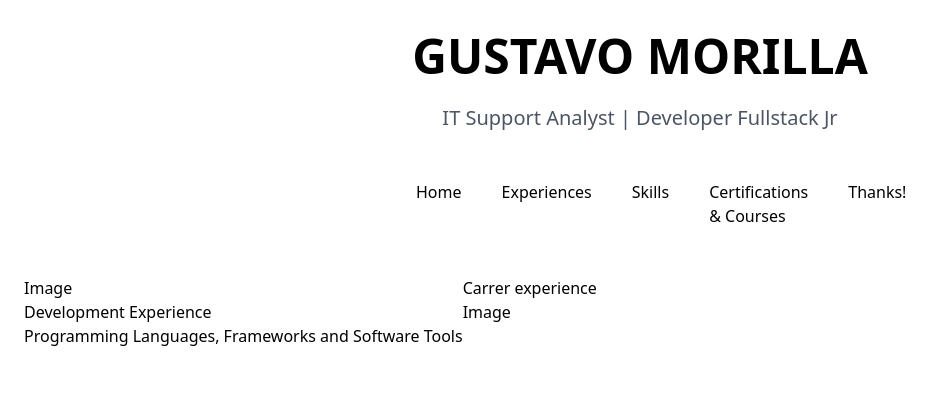
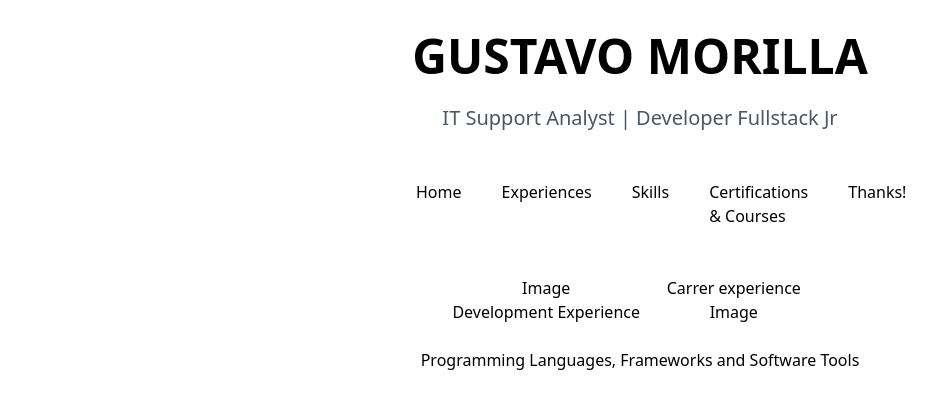
Before and after one commit to M0rilla/MyProfile, a Next.js app: page /experiences/experiences in a window 1280 px wide. Shown: the top 408 px of the page, without its empty margins (0-944 px from the left). Built offline with nearby package versions, Linux system fonts and the light colour scheme.

Commit message:
03/03/2021

```diff
--- a/pages/experiences/experiences.js
+++ b/pages/experiences/experiences.js
@@ -3,12 +3,16 @@ import SiteLayout from "../../components/SiteLayout";
 export default function Experiences({ skills }) {
   return (
     <SiteLayout>
-      <section className="flex items-center justify-center m-6">
-        <div className="grid grid-cols-2">
-          <div>Image</div>
-          <div>Carrer experience</div>
-          <div>Development Experience</div>
-          <div>Image</div>
+      <section className="w-screen">
+        <div className="flex items-center justify-center my-6">
+          <div className="grid grid-cols-2">
+            <div className="text-center">Image</div>
+            <div className="text-center">Carrer experience</div>
+            <div className="text-center">Development Experience</div>
+            <div className="text-center">Image</div>
+          </div>
+        </div>
+        <div className="text-center">
           Programming Languages, Frameworks and Software Tools
         </div>
       </section>
--- a/pages/index.js
+++ b/pages/index.js
@@ -6,7 +6,7 @@ import getConfig from "next/config";
 import { library } from "@fortawesome/fontawesome-svg-core";
 // get our fontawesome imports
 import { FontAwesomeIcon } from "@fortawesome/react-fontawesome";
-// import your icons
+// import icons
 import {
   faLinkedin,
   faGithub,
@@ -27,25 +27,25 @@ const Index = () => (
     <section className="w-screen bg-gray-700">
       <div className="flex items-center justify-center my-6">
         <div className="flex home-bgstyle bg-home rounded-lg grid grid-cols-2">
-          <div className="rounded-lg h-auto my-6 mx-6">
+          <div className="rounded-lg h-auto my-6 mx-8">
             <Image
-              className="rounded-full object-none object-center"
+              className="rounded-full"
               src={`${publicRuntimeConfig.staticFolder}/img1.png`}
               alt="Picture of the author"
               width={300}
-              height={420}
+              height={400}
               quality={100}
             />
           </div>
-          <div className="rounded-lg m-6">
-            <div className="home-textbg rounded-10 shadow-2xl text-white mt-10">
+          <div className="rounded-lg m-8">
+            <div className="home-textbg rounded-10 shadow-2xl text-white mt-8">
               <p>
                 My start at tecnology area was during my bachelor's degree in
                 Computer Science.
               </p>
               <p>
-                In 2020 something changed and a passion for programming and
-                development hit me like a meteor.
+                In 2020 something changed and a passion for develop projects and learn
+                programming hit me like a meteor.
               </p>
               <br />
               <p>
```
